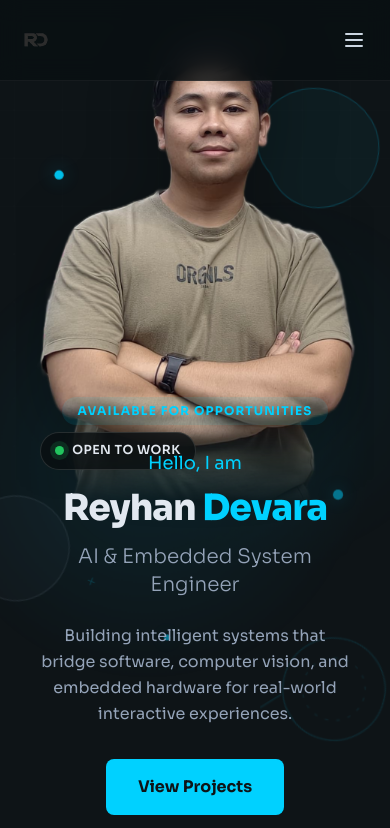
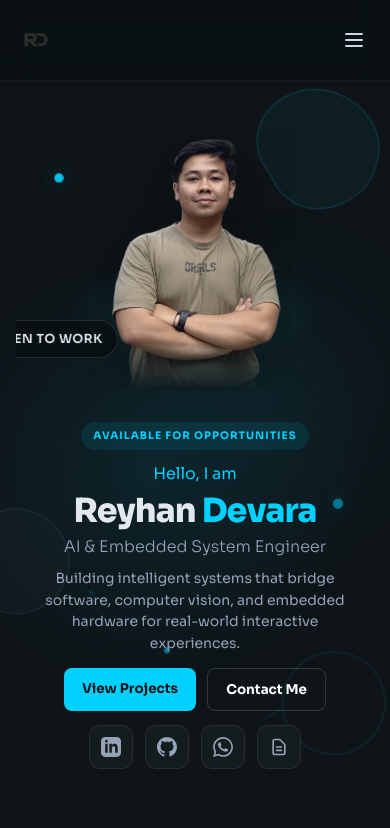
Before and after one commit to Handepp/portofolio, a plain HTML site: page index.html in a window 390 px wide. Shown: the top 828 px of the page. Drawn offline with nearby package versions, Linux system fonts and the light colour scheme.

Commit message:
fix hero section mobile layout

```diff
--- a/assets/css/style.css
+++ b/assets/css/style.css
@@ -645,7 +645,129 @@ footer.reveal-section > .max-w-7xl {
 .hero-section {
   position: relative;
   min-height: 100dvh;
-  height: 100dvh;
+}
+
+@media (max-width: 1023.98px) {
+  .hero-section {
+    height: auto;
+    min-height: 100dvh;
+    min-height: 100svh;
+    padding-top: max(6rem, calc(5rem + env(safe-area-inset-top, 0px) + 0.5rem));
+  }
+
+  .hero-layout {
+    height: auto;
+    min-height: calc(100svh - 5rem);
+    align-content: start;
+    padding-bottom: 1.5rem;
+  }
+
+  .hero-visual {
+    width: 100%;
+    max-width: 100%;
+    min-height: 0;
+    padding-top: 1.25rem;
+    margin-top: 0.25rem;
+  }
+
+  .hero-portrait-wrap {
+    width: 100%;
+    height: auto;
+    max-height: min(32svh, 280px);
+    padding-top: 0.5rem;
+  }
+
+  .hero-portrait {
+    width: auto;
+    height: auto;
+    max-height: min(32svh, 280px);
+    max-width: min(68vw, 280px);
+    margin-inline: auto;
+    object-position: center bottom;
+    -webkit-mask-image: linear-gradient(to bottom, #000 0%, #000 86%, transparent 100%);
+    mask-image: linear-gradient(to bottom, #000 0%, #000 86%, transparent 100%);
+  }
+
+  .hero-portrait-glow {
+    width: min(62%, 240px);
+    height: 34%;
+    bottom: 6%;
+  }
+
+  .hero-portrait-shadow {
+    width: min(52%, 220px);
+    bottom: 0;
+  }
+
+  .hero-photo-badge {
+    left: 50%;
+    right: auto;
+    transform: translateX(-50%);
+    bottom: 0.5rem;
+    padding: 0.45rem 0.7rem;
+    font-size: 0.68rem;
+    white-space: nowrap;
+  }
+
+  .hero-content {
+    width: 100%;
+    max-width: 100%;
+  }
+
+  .hero-content-inner > .inline-block {
+    margin-bottom: 0.65rem;
+    font-size: 0.65rem;
+    padding: 0.35rem 0.75rem;
+  }
+
+  .hero-content-inner > p.text-brand {
+    margin-bottom: 0.35rem;
+    font-size: 1rem;
+  }
+
+  .hero-content-inner h1 {
+    font-size: clamp(1.75rem, 8.5vw, 2.35rem);
+    margin-bottom: 0.4rem;
+    line-height: 1.08;
+  }
+
+  .hero-content-inner h2 {
+    font-size: 1rem;
+    margin-bottom: 0.65rem;
+    line-height: 1.35;
+  }
+
+  .hero-content-inner > p.text-slate-400 {
+    font-size: 0.875rem;
+    line-height: 1.55;
+    margin-bottom: 0.85rem;
+  }
+
+  .hero-content-inner > .flex.flex-wrap.gap-4 {
+    gap: 0.65rem;
+    margin-bottom: 0.85rem;
+  }
+
+  .hero-content-inner > .flex.flex-wrap.gap-4 a {
+    padding: 0.65rem 1.15rem;
+    font-size: 0.84rem;
+  }
+
+  .hero-social-link {
+    width: 2.45rem;
+    height: 2.45rem;
+  }
+}
+
+@media (min-width: 1024px) {
+  .hero-section {
+    height: 100dvh;
+  }
+
+  .hero-layout {
+    height: 100%;
+    min-height: 0;
+  }
 }
 
 .hero-layout {
--- a/index.html
+++ b/index.html
@@ -30,7 +30,7 @@
       },
     };
   </script>
-  <link rel="stylesheet" href="assets/css/style.css?v=13" />
+  <link rel="stylesheet" href="assets/css/style.css?v=15" />
 </head>
 <body class="font-sans antialiased selection:bg-brand selection:text-surface bg-surface text-slate-200">
 
@@ -75,7 +75,7 @@
   </nav>
 
   <!-- Hero -->
-  <header class="hero-section relative h-screen min-h-screen overflow-hidden pt-20 box-border" id="home">
+  <header class="hero-section relative overflow-x-hidden pt-24 sm:pt-24 lg:pt-20 box-border" id="home">
     <div class="hero-bg-glow pointer-events-none" aria-hidden="true"></div>
     <div class="hero-grid-pattern pointer-events-none" aria-hidden="true"></div>
 
@@ -101,9 +101,9 @@
       <span class="hero-deco-plus hero-deco-plus--2">+</span>
     </div>
 
-    <div class="hero-layout mx-auto grid h-full min-h-0 w-full max-w-7xl grid-cols-1 items-center gap-6 px-4 sm:px-6 lg:grid-cols-[minmax(0,0.95fr)_minmax(0,1.05fr)] lg:gap-12 lg:px-8">
+    <div class="hero-layout mx-auto grid w-full max-w-7xl grid-cols-1 items-stretch gap-4 px-4 sm:gap-6 sm:px-6 lg:h-full lg:min-h-0 lg:grid-cols-[minmax(0,0.95fr)_minmax(0,1.05fr)] lg:items-center lg:gap-12 lg:px-8">
       <!-- Portrait -->
-      <div class="hero-visual relative flex items-end justify-center overflow-visible min-h-[38vh] max-h-[50vh] lg:max-h-none lg:min-h-0 lg:h-full lg:justify-end hero-animate hero-animate-left">
+      <div class="hero-visual relative flex items-end justify-center overflow-hidden lg:overflow-visible lg:h-full lg:justify-end hero-animate hero-animate-left">
         <div class="hero-portrait-wrap">
           <div class="hero-portrait-glow" aria-hidden="true"></div>
           <div class="hero-portrait-shadow" aria-hidden="true"></div>
@@ -120,7 +120,7 @@
       </div>
 
       <!-- Content -->
-      <div class="hero-content flex items-center justify-center lg:justify-start self-stretch min-h-0 px-5 py-6 sm:px-8 lg:py-8 lg:pl-4 lg:pr-4 text-center lg:text-left hero-animate hero-animate-right">
+      <div class="hero-content flex items-start justify-center self-stretch px-4 py-4 sm:px-6 sm:py-5 lg:items-center lg:justify-start lg:px-4 lg:py-8 lg:pl-4 lg:pr-4 text-center lg:text-left hero-animate hero-animate-right">
         <div class="hero-content-inner">
           <span class="inline-block px-4 py-1.5 bg-brand/10 text-brand text-xs font-bold uppercase tracking-widest rounded-full mb-6">
             Available for Opportunities
```
